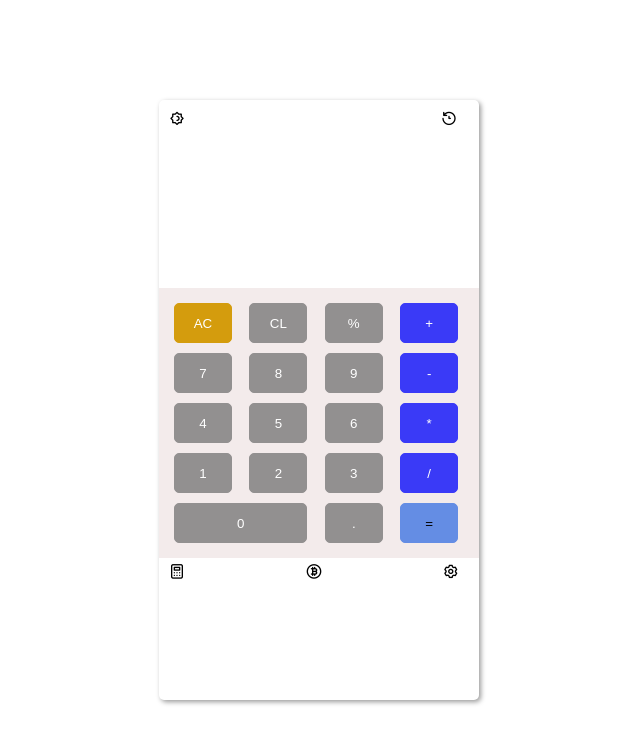
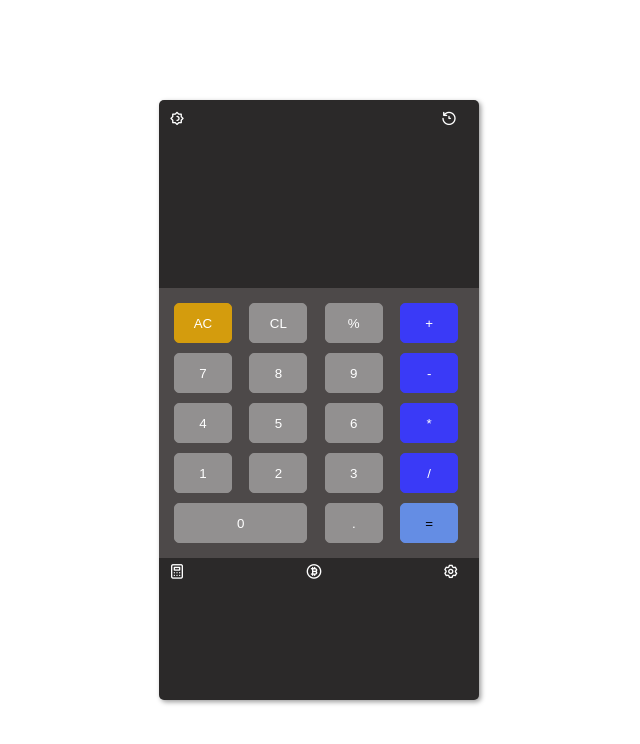
Before and after one commit to promzy5883/responsive-calculator, a plain HTML site: page index.html in a window 1280 px wide. Both pictures are taken after a click on the icon 498 px from the left and 119 px from the top of the page. Shown: the whole page, without its empty margins (321-961 px from the left). Drawn offline with nearby package versions, Linux system fonts and the light colour scheme.

Commit message:
calculator

```diff
--- a/index.html
+++ b/index.html
@@ -12,16 +12,21 @@
     />
   </head>
   <body>
-    <div class="container">
+    <div class="container" id="container">
       <div class="header">
-        <i class="uil uil-brightness-half"></i>
+        <i class="uil uil-moon" id="dark" onclick="EnableDarkMode()"></i>
+        <i
+          class="uil uil-brightness-half"
+          id="light"
+          onclick="EnableLightMode()"
+        ></i>
         <i class="uil uil-history"></i>
       </div>
       <div class="output">
         <div class="calculation" id="calculation"></div>
         <div class="result" id="result"></div>
       </div>
-      <div class="buttons">
+      <div class="buttons" id="buttons">
         <button onclick="display('AC')" id="ac">AC</button>
         <button onclick="clearing()">CL</button>
         <button onclick="display('%')">%</button>
@@ -40,7 +45,7 @@
         <button onclick="display('/')" id="coloured">/</button>
         <button onclick="display('0')" id="zero">0</button>
         <button onclick="display('.')">.</button>
-        <button id="equals">=</button>
+        <button id="equals" onclick="calculateScreen()">=</button>
       </div>
       <div class="footer">
         <i class="uil uil-calculator"></i>
--- a/script.js
+++ b/script.js
@@ -1,5 +1,10 @@
 let result = document.getElementById("result");
 let calculate = document.getElementById("calculation");
+let lightMode = document.getElementById("light");
+let darkMode = document.getElementById("dark");
+let container = document.getElementById("container");
+let icons = document.getElementsByTagName("i");
+let buttons = document.getElementById("buttons");
 
 //Displaying Digits
 function display(num) {
@@ -9,4 +14,40 @@ function display(num) {
 //Working on clearing
 function clearing() {
   calculate.innerHTML = "";
+  result.innerHTML = "";
 }
+
+//Calculating the result
+function calculateScreen() {
+  try {
+    result.innerHTML = eval(calculate.innerHTML);
+  } catch (err) {
+    alert(err);
+  }
+}
+
+//Enabling dark mode
+function EnableDarkMode() {
+  darkMode.style.display = "none";
+  lightMode.style.display = "block";
+  for (let i = 0; i < icons.length; i++) {
+    icons[i].style.color = "white";
+  }
+  container.style.backgroundColor = "rgb(43, 41, 41)";
+  result.style.color = "white";
+  calculate.style.color = "white";
+  buttons.style.backgroundColor = "rgb(77, 73, 73)";
+}
+
+//Enabling light mode
+function EnableLightMode() {
+  darkMode.style.display = "block";
+  lightMode.style.display = "none";
+  for (let i = 0; i < icons.length; i++) {
+    icons[i].style.color = "black";
+  }
+  container.style.backgroundColor = "white";
+  result.style.color = "black";
+  calculate.style.color = "black";
+  buttons.style.backgroundColor = "rgb(243, 235, 235)";
+}
--- a/style.css
+++ b/style.css
@@ -37,10 +37,10 @@ body {
   justify-content: end;
   align-items: center;
   padding-right: 10px;
-  overflow-x: auto;
+  word-break: break-all;
 }
 .result {
-  overflow-x: auto;
+  word-break: break-all;
   display: flex;
   justify-content: end;
   align-items: center;
@@ -93,6 +93,9 @@ body {
   box-sizing: border-box;
   padding-left: 10px;
   padding-right: 20px;
+}
+#light {
+  display: none;
 }
 @media (min-width: 520px) {
   .container {
```
